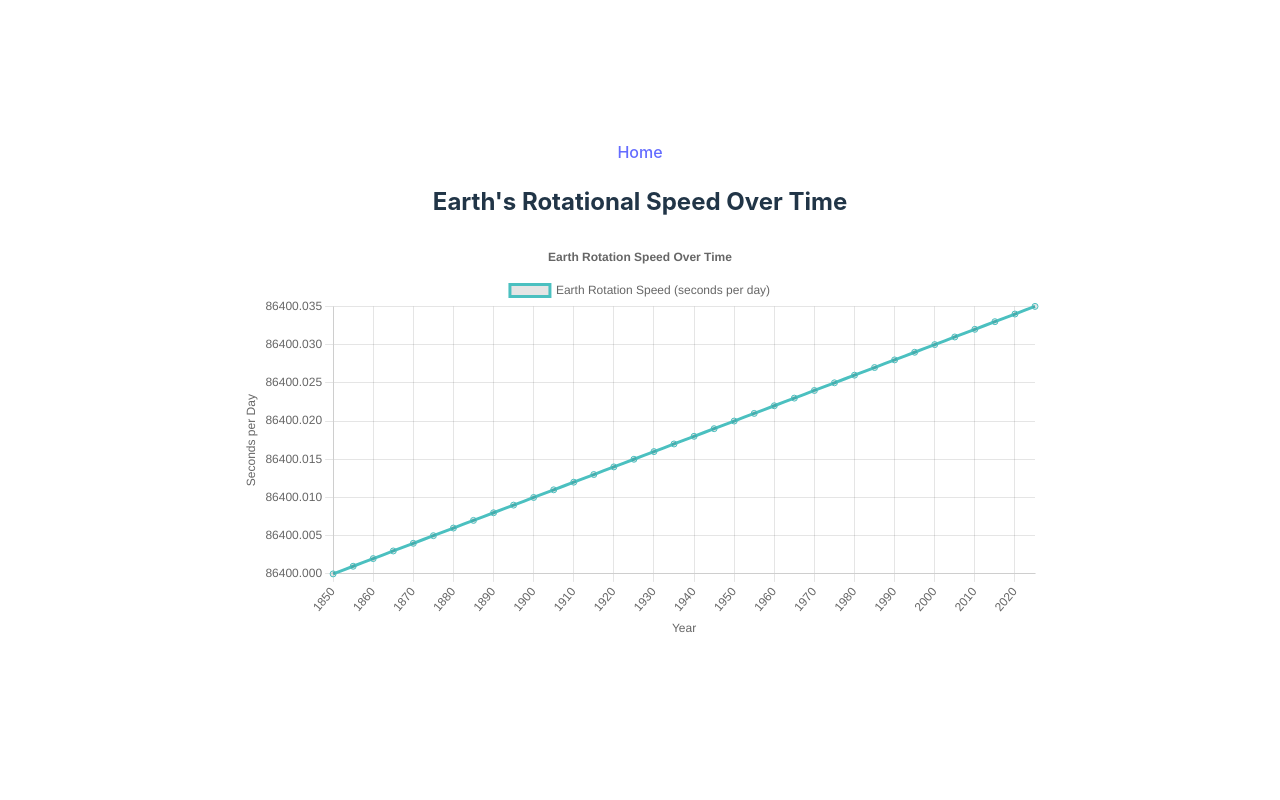
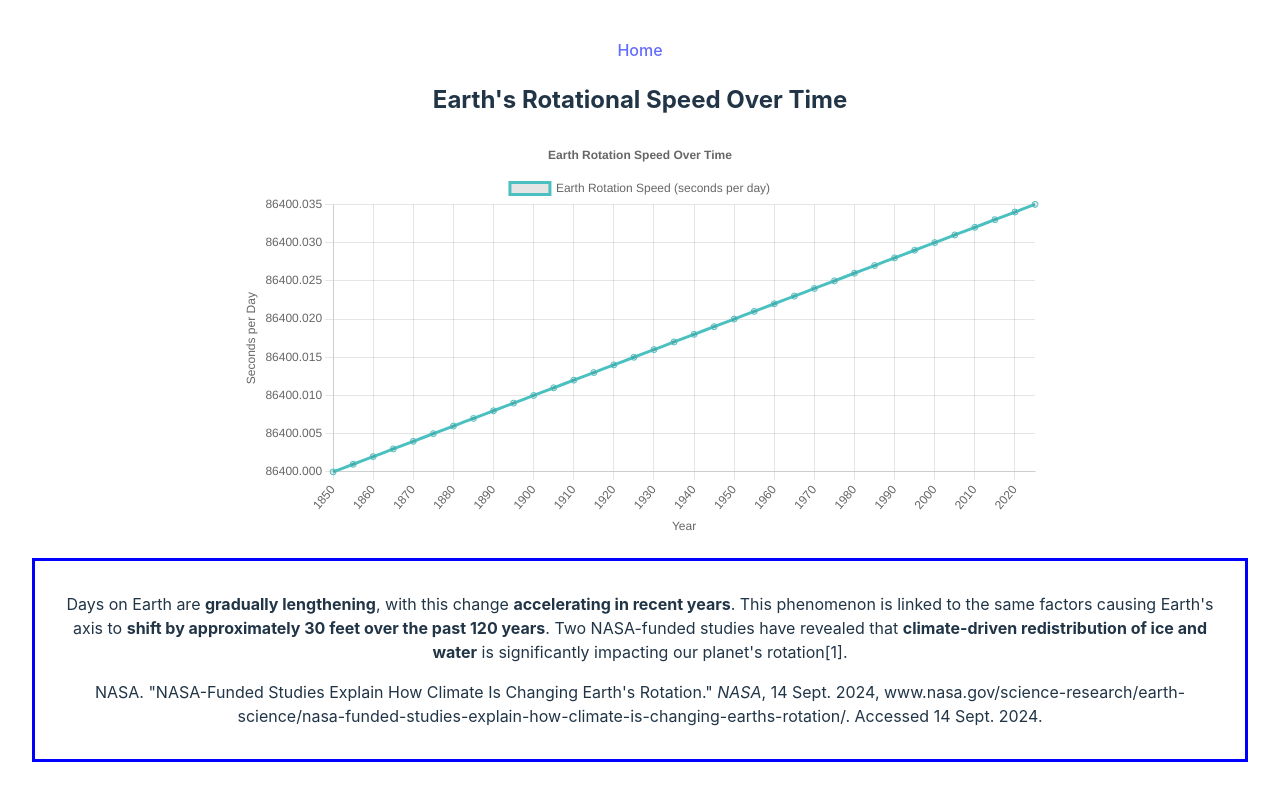
Before and after one commit to SharukhGV/dawn-of-the-hour, a React (Vite) app: page /earthrotation in a window 1280 px wide. Built offline with nearby package versions, Linux system fonts and the light colour scheme.

Commit message:
earth rotation fact nasa

```diff
--- a/src/pages/components.jsx/EarthRotationSpeed.jsx
+++ b/src/pages/components.jsx/EarthRotationSpeed.jsx
@@ -130,6 +130,11 @@ const EarthRotationSpeed = () => {
       <div style={{ height: '400px', width: '800px', margin: '20px auto' }}>
         <Line data={chartData} options={chartOptions} />
       </div>
+
+<div style={{border:"solid", borderColor:"blue", padding:"15px"}}>
+      <div> <p>Days on Earth are <strong>gradually lengthening</strong>, with this change <strong>accelerating in recent years</strong>. This phenomenon is linked to the same factors causing Earth's axis to <strong>shift by approximately 30 feet over the past 120 years</strong>. Two NASA-funded studies have revealed that <strong>climate-driven redistribution of ice and water</strong> is significantly impacting our planet's rotation[1].</p> </div>
+      <div> <p>NASA. "NASA-Funded Studies Explain How Climate Is Changing Earth's Rotation." <em>NASA</em>, 14 Sept. 2024, www.nasa.gov/science-research/earth-science/nasa-funded-studies-explain-how-climate-is-changing-earths-rotation/. Accessed 14 Sept. 2024.</p> </div>
+</div>
     </div>
   );
 };
```
